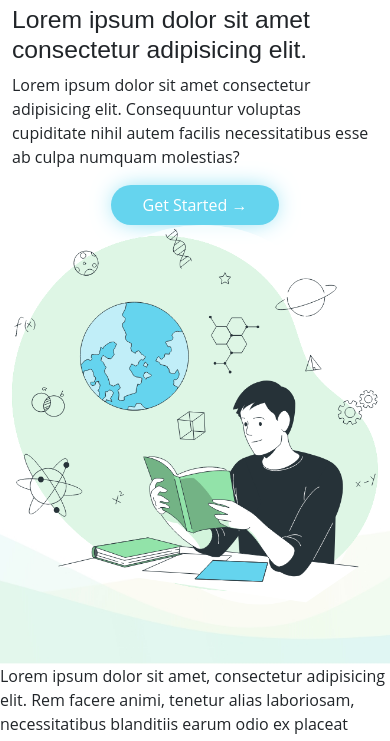
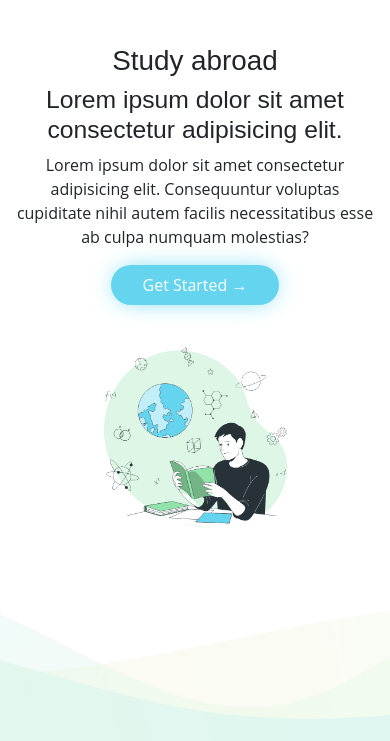
Before and after one commit to fultonoff/Pomba-Travel, a plain HTML site: page index.html in a window 390 px wide. Shown: the part 176-917 px from the top of the page. Drawn offline with Linux system fonts and the light colour scheme; files whose address does not match are found by name.

Commit message:
first commit

```diff
--- a/Asset/CSS/style.css
+++ b/Asset/CSS/style.css
@@ -414,6 +414,7 @@
 
 
 
+
 @media (min-width: 1024px) {
   .hero {
     background-attachment: fixed;
@@ -429,22 +430,30 @@
     text-align: center;
     margin-top: 80px;
   }
-  .hero .hero-pic img {
+  .hero img .hero-pic {
     width: 80%;
   }
 }
 
 @media (max-width: 768px) {
+
+  h1, h2{
+    text-align: center;
+  }
   .hero {
     text-align: center;
   }
   .hero h1 {
     font-size: 32px;
+
+
   }
   .hero h2 {
     font-size: 24px;
+    text-align: center;
   }
-  .hero .hero-img img {
-    width: 100%;
-  }
+ .hero-pic{
+   width: 20px;
+ }
+
 }
--- a/Asset/SASS/layout/_hiro.scss
+++ b/Asset/SASS/layout/_hiro.scss
@@ -6,9 +6,18 @@
     overflow: hidden;
     background-attachment: fixed;
 
+}
 
 
+@media (max-width: 768px){
+    img{
 
+        width: 50%;
+        margin: 40px auto;
+    }
+    .container{
+        text-align: center;
+    }
 
 
 }
--- a/index.html
+++ b/index.html
@@ -76,8 +76,8 @@
          </div>
 
 
-         <div class="col-lg-6 d-flex hero-pic">
-            <img class="img-fluid" src="./Asset/Image/Group 10.png" alt="">
+         <div class="col-lg-6 d-flex">
+            <img class=" img-fluid hero-pic" src="./Asset/Image/Group 10.png" alt="">
 
         </div>
 
```
Also changed, not shown: Asset/CSS/main.css.
